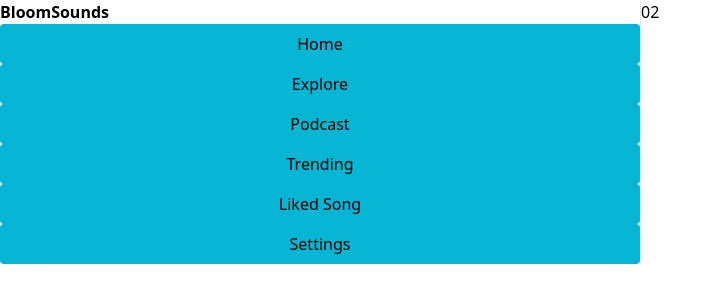
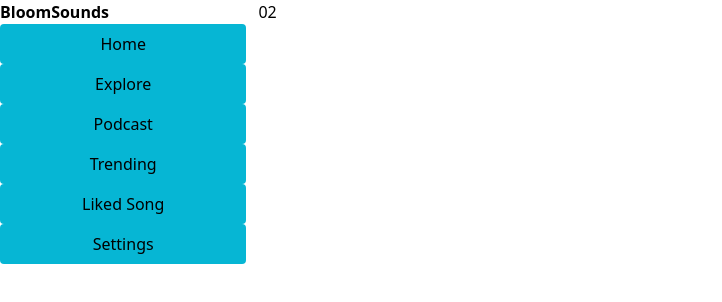
Before and after one commit to Carol254/bloom_music_app, an Angular app: page / in a window 1280 px wide. Shown: the top 302 px of the page, without its empty margins (0-722 px from the left). Built offline with nearby package versions, Linux system fonts and the light colour scheme.

Commit message:
changes to dashboard

```diff
--- a/src/app/dashboard/dashboard.component.html
+++ b/src/app/dashboard/dashboard.component.html
@@ -1,4 +1,4 @@
-<div class="grid grid-cols-2 divide-x">
+<div class="grid grid-cols-5 gap-3">
     <div class="flex flex-col">
         <div class="text-1xl font-bold ">
             BloomSounds
@@ -10,6 +10,6 @@
         <button class="rounded p-2 bg-cyan-500 hover:bg-cyan-600 ...">Liked Song</button>
         <button class="rounded p-2 bg-cyan-500 hover:bg-cyan-600 ...">Settings</button>
     </div>
-    <div>02</div>
+    <div class="col-span-4">02</div>
 
   </div>
```
